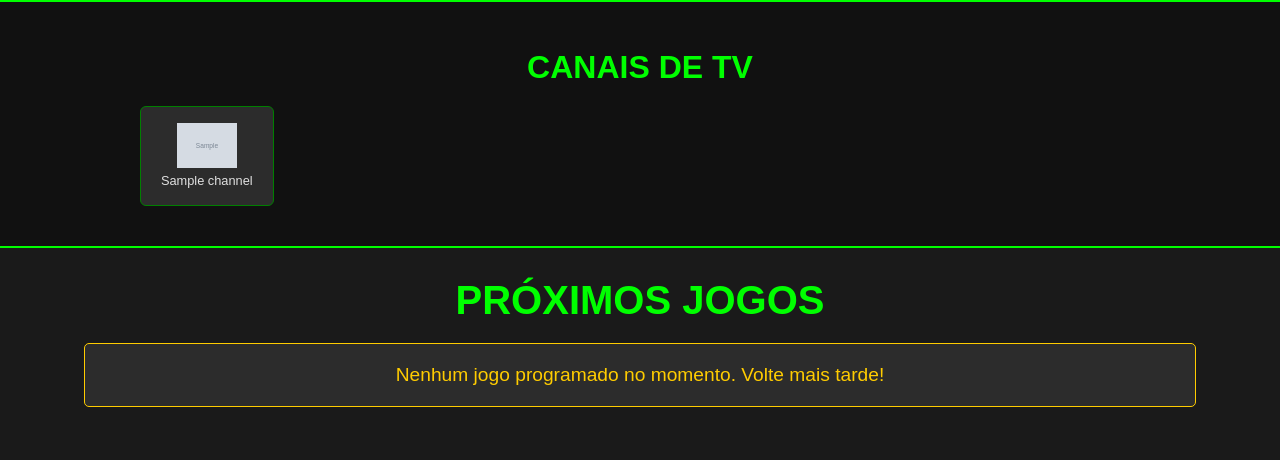
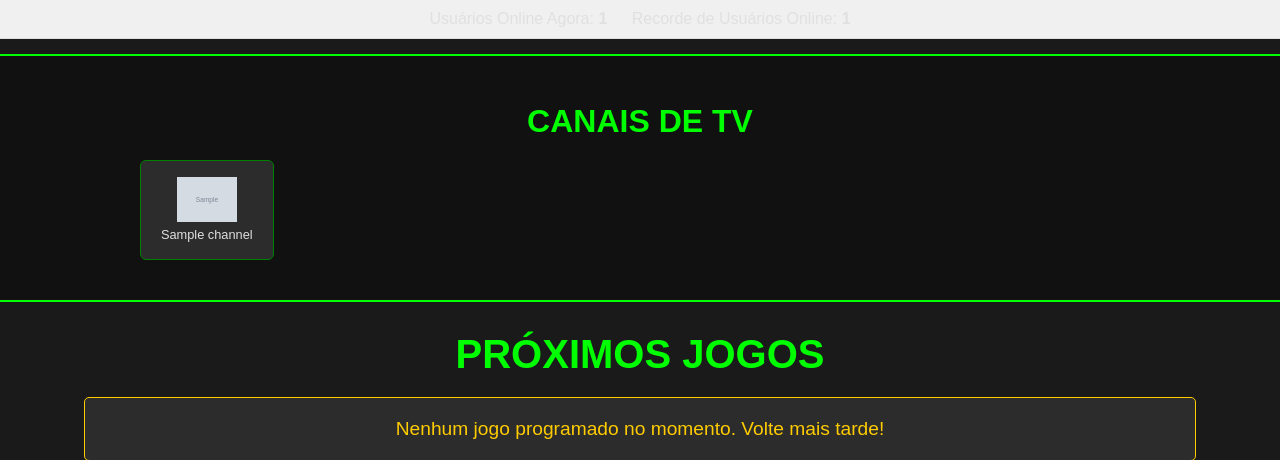
Before and after one commit to XpGameFps/futebol-online, a PHP site: page /index.php in a window 1280 px wide. Shown: the part 63-523 px from the top of the page. Run offline with PHP 8.4, Linux system fonts and the light colour scheme; tables that the repository leaves empty hold one stand-in row (values such as "Sample post"); grey boxes marked "Sample" are stand-in pictures.

Commit message:
feat: Display current and max concurrent online users
This commit introduces the functionality to track and display both the current number of users online and the historical maximum number of concurrent users.

Key changes:

1.  **Database Schema (Preparation):**
    - Added `insert_max_users_setting.php` script to initialize a 'max_concurrent_users' setting in the `site_settings` table with a value of 0. This script is intended to be run once in a live environment.

2.  **Tracking Logic (`templates/header.php`):**
    - Counts current active users by querying the `active_sessions` table (users active within the last 5 minutes).
    - Fetches the stored 'max_concurrent_users' value from `site_settings`.
    - If the current online user count exceeds the stored maximum, the 'max_concurrent_users' setting in the database is updated.
    - Both current online users and max concurrent users are stored in global PHP variables (`$GLOBALS['current_online_users']` and `$GLOBALS['max_concurrent_users_ever']`) for use in other template parts.

3.  **Display (`index.php`):**
    - Added a new section on the homepage (`index.php`), displayed directly after the header.
    - This section shows "Usuários Online Agora: [current_count]" and "Recorde de Usuários Online: [max_count]".
    - The values are retrieved from the global variables set in `header.php`.

This addresses your request to display the maximum number of users who have been online simultaneously, alongside the current count.

```diff
--- a/index.php
+++ b/index.php
@@ -121,6 +121,15 @@ $page_meta_keywords = $meta_keywords_content;
 <!DOCTYPE html>
 <html lang="pt-br">
 <?php require_once 'templates/header.php'; ?>
+<?php
+// Retrieve current and max concurrent users from GLOBALS (set in header.php)
+$current_online_users = $GLOBALS['current_online_users'] ?? 0;
+$max_concurrent_users_ever = $GLOBALS['max_concurrent_users_ever'] ?? 0;
+?>
+<div class="site-stats-display" style="text-align: center; padding: 10px; background-color: #f0f0f0; margin-bottom: 15px; border-bottom: 1px solid #ddd;">
+    <p style="margin: 0; display: inline-block; margin-right: 20px;">Usuários Online Agora: <strong><?php echo htmlspecialchars($current_online_users); ?></strong></p>
+    <p style="margin: 0; display: inline-block;">Recorde de Usuários Online: <strong><?php echo htmlspecialchars($max_concurrent_users_ever); ?></strong></p>
+</div>
     <main class="main-content">
         <?php if (!empty($tv_channels)): ?>
         <section class="tv-channels-slider">
--- a/templates/header.php
+++ b/templates/header.php
@@ -55,6 +55,67 @@ if (isset($pdo) && function_exists('session_id') && session_id()) {
     }
 }
 // --- END Activity Tracking ---
+
+// --- BEGIN Max Concurrent Users Tracking ---
+define('USER_ACTIVE_INTERVAL_MINUTES', 5);
+
+$current_online_users = 0;
+$max_concurrent_users_ever = 0;
+
+if (isset($pdo)) {
+    // Fetch Current Online Users
+    try {
+        $sql_current_online = "SELECT COUNT(*) as online_count FROM active_sessions WHERE last_activity >= DATE_SUB(NOW(), INTERVAL " . USER_ACTIVE_INTERVAL_MINUTES . " MINUTE)";
+        $stmt_current_online = $pdo->query($sql_current_online);
+        if ($stmt_current_online) {
+            $result = $stmt_current_online->fetch(PDO::FETCH_ASSOC);
+            if ($result) {
+                $current_online_users = (int)$result['online_count'];
+            }
+        }
+    } catch (PDOException $e) {
+        error_log("Error fetching current online users: " . $e->getMessage());
+    }
+
+    // Fetch Max Concurrent Users from site_settings
+    try {
+        $sql_max_concurrent = "SELECT setting_value FROM site_settings WHERE setting_key = 'max_concurrent_users'";
+        $stmt_max_concurrent = $pdo->query($sql_max_concurrent);
+        if ($stmt_max_concurrent) {
+            $result_max = $stmt_max_concurrent->fetch(PDO::FETCH_ASSOC);
+            if ($result_max && $result_max['setting_value'] !== null) {
+                $max_concurrent_users_ever = (int)$result_max['setting_value'];
+            }
+        }
+    } catch (PDOException $e) {
+        error_log("Error fetching max concurrent users from settings: " . $e->getMessage());
+    }
+
+    // Compare and Update Max Concurrent Users if current is higher
+    if ($current_online_users > $max_concurrent_users_ever) {
+        $max_concurrent_users_ever = $current_online_users; // Update PHP variable immediately
+
+        try {
+            $sql_update_max = "INSERT INTO site_settings (setting_key, setting_value)
+                               VALUES ('max_concurrent_users', :max_users)
+                               ON DUPLICATE KEY UPDATE setting_value = :max_users";
+            $stmt_update_max = $pdo->prepare($sql_update_max);
+            $stmt_update_max->bindParam(':max_users', $max_concurrent_users_ever, PDO::PARAM_INT);
+            $stmt_update_max->execute();
+        } catch (PDOException $e) {
+            error_log("Error updating max concurrent users in settings: " . $e->getMessage());
+            // If update fails, the PHP variable $max_concurrent_users_ever might be higher than DB
+            // For this request, we'll use the higher value. On next request, it will re-evaluate.
+        }
+    }
+} else {
+    error_log("PDO object not available in header.php for concurrent user tracking.");
+}
+
+// Store these values globally for potential use in other template parts
+$GLOBALS['current_online_users'] = $current_online_users;
+$GLOBALS['max_concurrent_users_ever'] = $max_concurrent_users_ever;
+// --- END Max Concurrent Users Tracking ---
 
 // --- BEGIN Site Identity Settings ---
 $site_name_from_db = 'FutOnline'; // Default
```
Also changed, not shown: insert_max_users_setting.php (added, +35 -0 lines).
